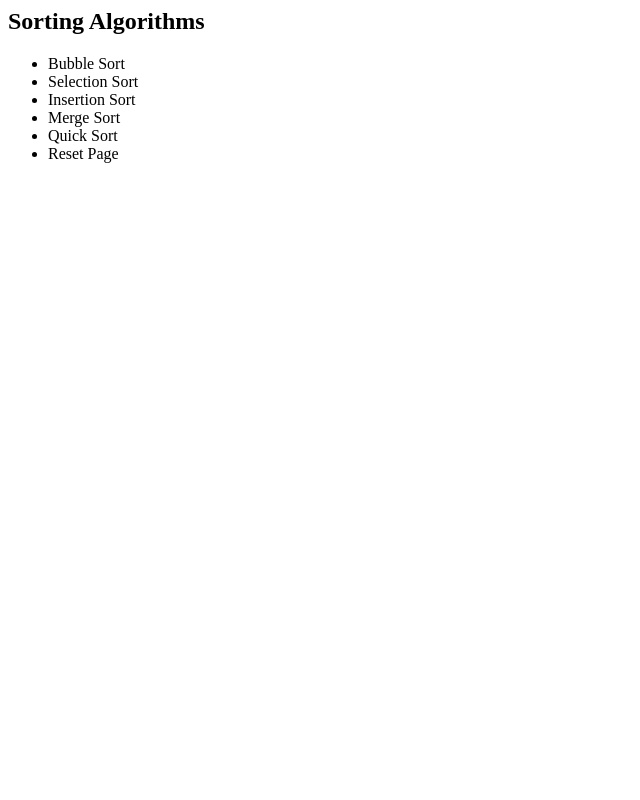
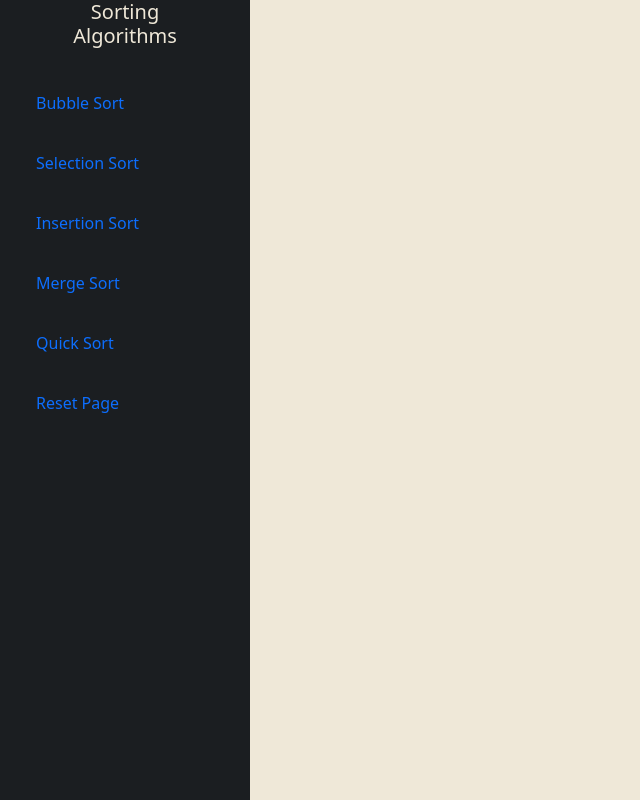
Before and after one commit to AndyGarcia102/WebPage, a plain HTML site: page Code/sidebar.html in a window 1280 px wide. Shown: the whole page, without its empty margins (0-640 px from the left). Drawn offline with nearby package versions, Linux system fonts and the light colour scheme.

Commit message:
Update css styles in sidebar.html file. Fix typo in index.html file.

```diff
--- a/Code/sidebar.html
+++ b/Code/sidebar.html
@@ -1,4 +1,4 @@
-<!<!DOCTYPE html>
+<!DOCTYPE html>
 <html>
 <head>
 	<!-- meta types -->
@@ -6,20 +6,66 @@
 	<meta name="viewport" content="width=device-width, initial-scale=1">
 	<meta name="author" content= "Andy Garcia">
 
+	<!-- Bootstrap 5 min css-->
+	<link href="https://cdn.jsdelivr.net/npm/bootstrap@5.1.3/dist/css/bootstrap.min.css" rel="stylesheet">
+
 	<!-- convert to css file -->
 	<style>
+		*{
+			margin: 0;
+			padding: 0;
+			box-sizing: border-box;
+		}
+
+		body{
+			min-height: 100vh;
+			background-color: #EFE8D8;
+			/* background-color: #7952b3; */
+		}
+
+		.side-bar{
+			width: 250px;
+			height: 100vh;
+			position: fixed;
+			background-color: #1b1e21;
+		}
+
+		.side-bar h5{
+			text-align: center;
+			color: #EFE8D8;
+			margin-bottom: 25px;
+		}
+
+		.side-bar ul li{
+			color: #EFE8D8;
+			padding: 10px;
+			padding-left: 20px;
+		}
 
 	</style>
 <body>
+	<navbar
 	<div class = "side-bar">
-		<h2>Sorting Algorithms</h2>
-		<ul>
-			<li><a>Bubble Sort</a></li>
-			<li><a>Selection Sort</a></li>
-			<li><a>Insertion Sort</a></li>
-			<li><a>Merge Sort</a></li>
-			<li><a>Quick Sort</a></li>
-			<li><a>Reset Page</a></li>
+		<h5>Sorting <br>Algorithms</h2>
+		<ul class ="nav nav-pills flex-column mb-auto">
+			<li class ="nav-item">
+				<a href="#" class="nav-link">Bubble Sort</a>
+			</li>
+			<li>
+				<a href="#" class="nav-link">Selection Sort</a>
+			</li>
+			<li>
+				<a href="#" class="nav-link">Insertion Sort</a>
+			</li>
+			<li>
+				<a href="#" class="nav-link">Merge Sort</a>
+			</li>
+			<li>
+				<a href="#" class="nav-link">Quick Sort</a>
+			</li>
+			<li>
+				<a href="#" class="nav-link">Reset Page</a>
+			</li>
 		</ul>
 	</div>
 </body>
```
Also changed, not shown: Code/index.html (+1 -1 lines).
